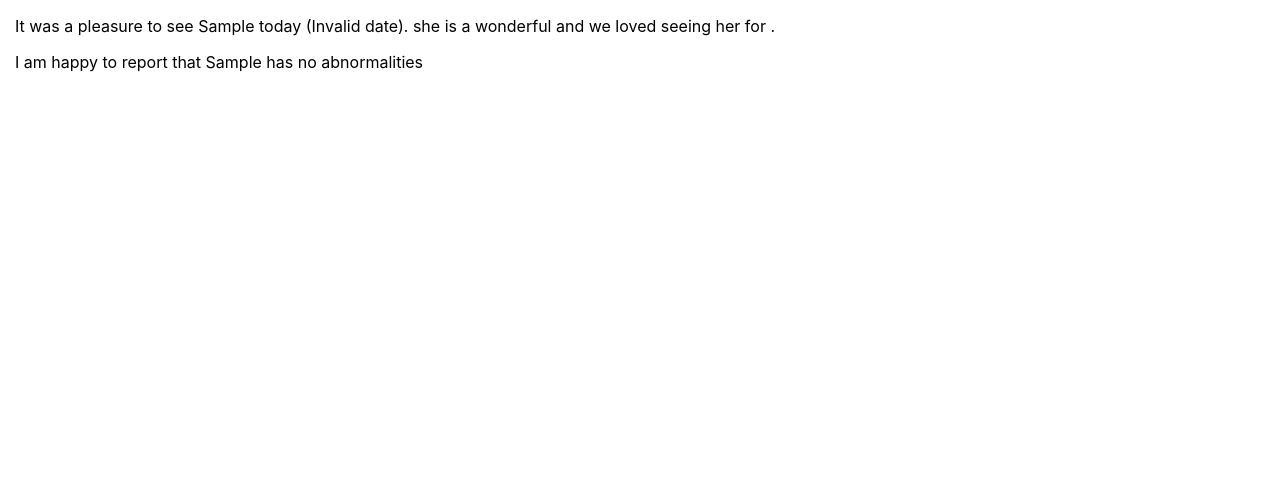
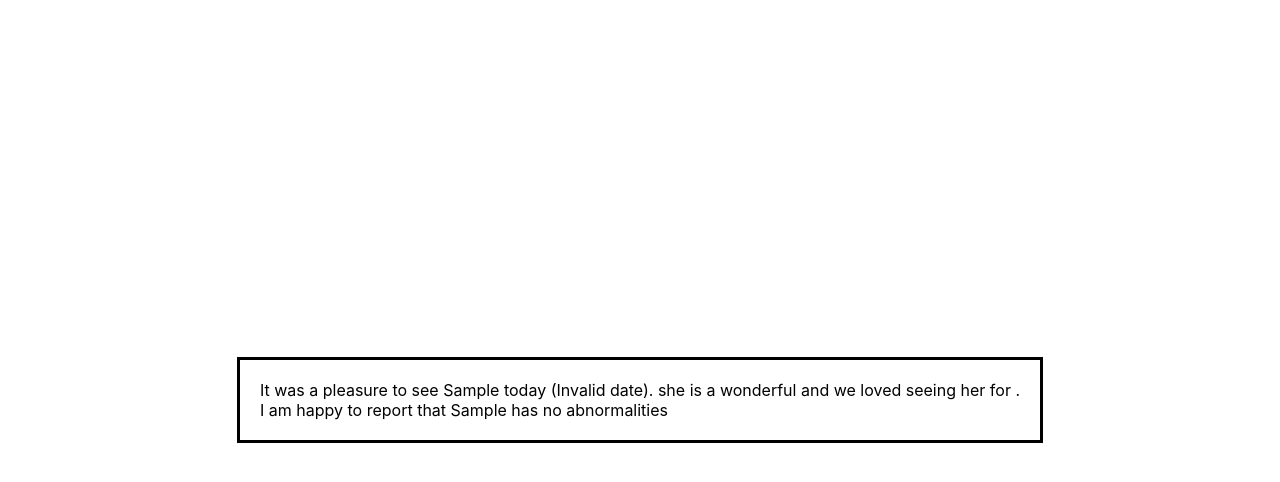
Before and after one commit to NathanAlexander1/lisa-vet-discharge, a React (Create React App) app: page / in a window 1280 px wide. Both pictures are taken after typing "Sample", "2020-01-15" into the empty fields and a click on the button "Proceed". Shown: the top 482 px of the page. Built offline with nearby package versions, Linux system fonts and the light colour scheme.

Commit message:
Clean up + light styling

```diff
--- a/src/components/Discharge.js
+++ b/src/components/Discharge.js
@@ -14,7 +14,7 @@ function Discharge(props) {
 
   // console.log(pronounsObject.heShe, pronounsObject.himHer, pronounsObject.hisHers, pronounsObject.they)
   return (
-    <div>
+    <div className="discharge-report">
       {/* <button
         onClick={() => {
           navigator.clipboard.writeText(text);
--- a/src/components/StarterForm.js
+++ b/src/components/StarterForm.js
@@ -30,7 +30,7 @@ function StarterForm() {
   };
 
   return (
-    <div>
+    <div className="form-container">
       {!showDischarge ? (
         <form className="initialScreenForm" onSubmit={handleInitialScreenForm}>
           <input
--- a/src/styles/main.css
+++ b/src/styles/main.css
@@ -1,26 +1,37 @@
-/* * {
+* {
     margin: 0;
     padding:0;
     box-sizing: border-box;
-} */
-
-body {
-    margin: 15px;
 }
 
+.App {
+    min-height: 100vh;
+    display: flex;
+    justify-content: center;
+    align-items: center;
+}
+
+.form-container {
+    border: 3px solid black;
+    margin: 15px;
     .initialScreenForm {
         display: flex;
         flex-direction: column;
         align-items: center;
+        padding: 30px;
+    }
+    .discharge-report {
+        margin: 20px;
     }
     .form-input {
         margin: 5px
     }
-
     .options {
         display: flex;
         justify-content: space-around;
     }
+}
+
 
 h4 {
     border: 3px solid black;
--- a/src/utils/functions.js
+++ b/src/utils/functions.js
@@ -1,6 +1,4 @@
 export const petPronouns = (maleOrFemale) => {
-  // console.log(maleOrFemale);
-
   if (maleOrFemale === "male") {
     let pronounsObject = {
       heShe: "he",
```
Also changed, not shown: src/App.js (+0 -10 lines). Lines whose indentation alone changed are shown as unchanged.
